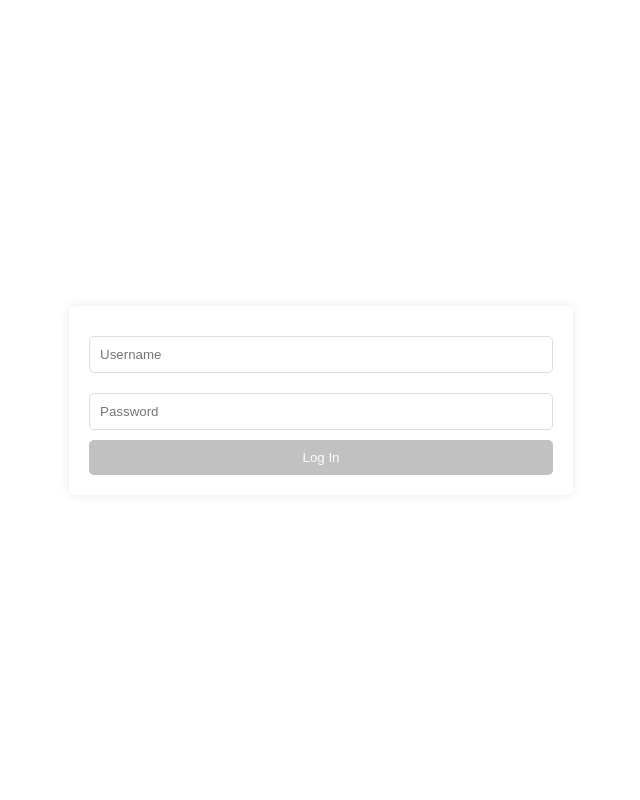
After one commit to svmorris/The-Autonomous-R.A.T.-Machine, a Flask app: page /login in a window 1280 px wide. The commit adds this page. Shown: the whole page, without its empty margins (319-959 px from the left). Run offline with Flask 3, Linux system fonts and the light colour scheme; parts of the project's set-up code (start-up, migrations or seed data) failed here and were passed over.

Commit message:
Finished basic authentication for the c2 server
I have created a very simple authentication system for the admin to
check on the c2 server. I need this site to be very secure, but wanted
to keep it simple, so there is only one user and there is no way to
register more. The username and password are hashed and stored in
environment variables, and a single cookie is stored as a varaible in
the code (only one device can be logged in at once).

```diff
--- a/c2server/main.py
+++ b/c2server/main.py
@@ -5,8 +5,11 @@ This file contains endpoints for both the RAT device and the command client. Cla
 ones for the client start with "Client"
 """
 import os
+import bcrypt
+import secrets
 from flask import Flask
 from flask import request
+from flask import session
 from flask import redirect
 from flask import make_response
 from flask import render_template
@@ -23,7 +26,9 @@ import client_api
 
 app = Flask(__name__, static_folder="static")
 api = Api(app)
+app.secret_key = secrets.token_hex(32)
 db = database.Database()
+admin_cookie = ""
 
 @app.after_request
 def add_header(response):
@@ -44,8 +49,10 @@ def admin_auth(f):
     """ Authentication required for admin """
     @wraps(f)
     def decorated_function(*args, **kwargs):
-        # if not True:
-            # return redirect('/login')
+        cookie = request.cookies.get("token")
+        print('cookie: ',cookie , globals()['admin_cookie'])
+        if cookie != globals()['admin_cookie']:
+            return redirect("/login")
         return f(*args, **kwargs)
     return decorated_function
 
@@ -92,6 +99,34 @@ class HomePage(Resource):
         return response
 
 
+class AdminLogin(Resource):
+    @staticmethod
+    def get():
+        """ Get login page """
+        response = make_response(render_template("login.html"))
+        return response
+
+    @staticmethod
+    def post():
+        """ Login as admin """
+        username = request.form['username'].encode("utf-8")
+        password = request.form['password'].encode("utf-8")
+        stored_username = bytes.fromhex(os.getenv("ADMIN_USER"))
+        stored_password = bytes.fromhex(os.getenv("ADMIN_PW"))
+
+        if bcrypt.checkpw(username, stored_username) and bcrypt.checkpw(password, stored_password):
+            globals()['admin_cookie'] = secrets.token_hex(32)
+            response = make_response(redirect("/"))
+            response.set_cookie("token", globals()['admin_cookie'])
+        else:
+            response = make_response({"error": "Username or password is incorrect"})
+            response.status_code = 401
+            response.content_type = "application/json"
+
+        return response
+
+
+
 class InstancePage(Resource):
     @staticmethod
     @admin_auth
@@ -130,6 +165,7 @@ class GenerateReport(Resource):
 
 
 api.add_resource(HomePage, "/")
+api.add_resource(AdminLogin, "/login")
 api.add_resource(InstancePage, "/i/<instance>/", "/i/<instance>")
 api.add_resource(GenerateReport, "/api/v0/report/<instance>/<target>")
 api.add_resource(ToggleTargetStoppedState, "/api/v0/pause/<instance>/<target>")
@@ -139,4 +175,21 @@ api.add_resource(RATRegisterClient, "/api/v0/rat/register")
 api.add_resource(RATTargetList, "/api/v0/rat/targetlist")
 
 if __name__ == "__main__":
+
+    if os.getenv("ADMIN_USER")  is None or os.getenv("ADMIN_PW") is None:
+        admin_user = bcrypt.hashpw(
+                input("Admin username: ").encode("utf-8"),
+                bcrypt.gensalt()
+            ).hex()
+
+        admin_password = bcrypt.hashpw(
+                input("Admin password: ").encode("utf-8"),
+                bcrypt.gensalt()
+            ).hex()
+
+        os.environ['ADMIN_USER'] = admin_user
+        print('admin_user: ',admin_user , type(admin_user))
+        os.environ['ADMIN_PW'] = admin_password
+        print('admin_password: ',admin_password , type(admin_password))
+
     app.run(host="0.0.0.0", debug=True)
--- a/c2server/static/css/style.css
+++ b/c2server/static/css/style.css
@@ -50,10 +50,6 @@ a {
     color: #000;
     transition: color 0.3s ease;
 }
-/* a:hover { */
-    /* color: #c1c1c1; */
-/* } */
-
 
 .align-right{
     float:right;
@@ -122,4 +118,44 @@ button:hover {
 }
 .report-paragraph {
     padding-top: .8em;
+
 }
+
+.login-body {
+    background-color: #fff;
+    margin: 0;
+    padding: 0;
+    display: flex;
+    justify-content: center;
+    align-items: center;
+    height: 100vh;
+}
+.login-container {
+    background-color: #fff;
+    padding: 20px;
+    border-radius: 5px;
+    box-shadow: 0 0 10px rgba(0, 0, 0, 0.1);
+}
+input[type="text"],
+input[type="password"] {
+    width: 100%;
+    padding: 10px;
+    margin: 10px 0;
+    border: 1px solid #ddd;
+    border-radius: 5px;
+    box-sizing: border-box;
+}
+input[type="submit"] {
+    width: 100%;
+    padding: 10px;
+    border: none;
+    border-radius: 5px;
+    background-color: #c1c1c1;
+    color: white;
+    cursor: pointer;
+}
+input[type="submit"]:hover {
+    background-color: white;
+    color: black;
+    border: 1px solid #c1c1c1;
+}
--- /dev/null
+++ b/c2server/templates/login.html
@@ -0,0 +1,18 @@
+<!DOCTYPE html>
+<html lang="en">
+<head>
+<meta charset="UTF-8">
+<meta name="viewport" content="width=device-width, initial-scale=1.0">
+<link rel="stylesheet" href="/static/css/style.css">
+<title>Login Page</title>
+</head>
+<body class="login-body">
+  <div class="login-container">
+    <form action="/login" method="post">
+      <input type="text" name="username" placeholder="Username" required>
+      <input type="password" name="password" placeholder="Password" required>
+      <input type="submit" value="Log In">
+    </form>
+  </div>
+</body>
+</html>
```
Also changed, not shown: c2server/requirements.txt (+11 -0 lines).
